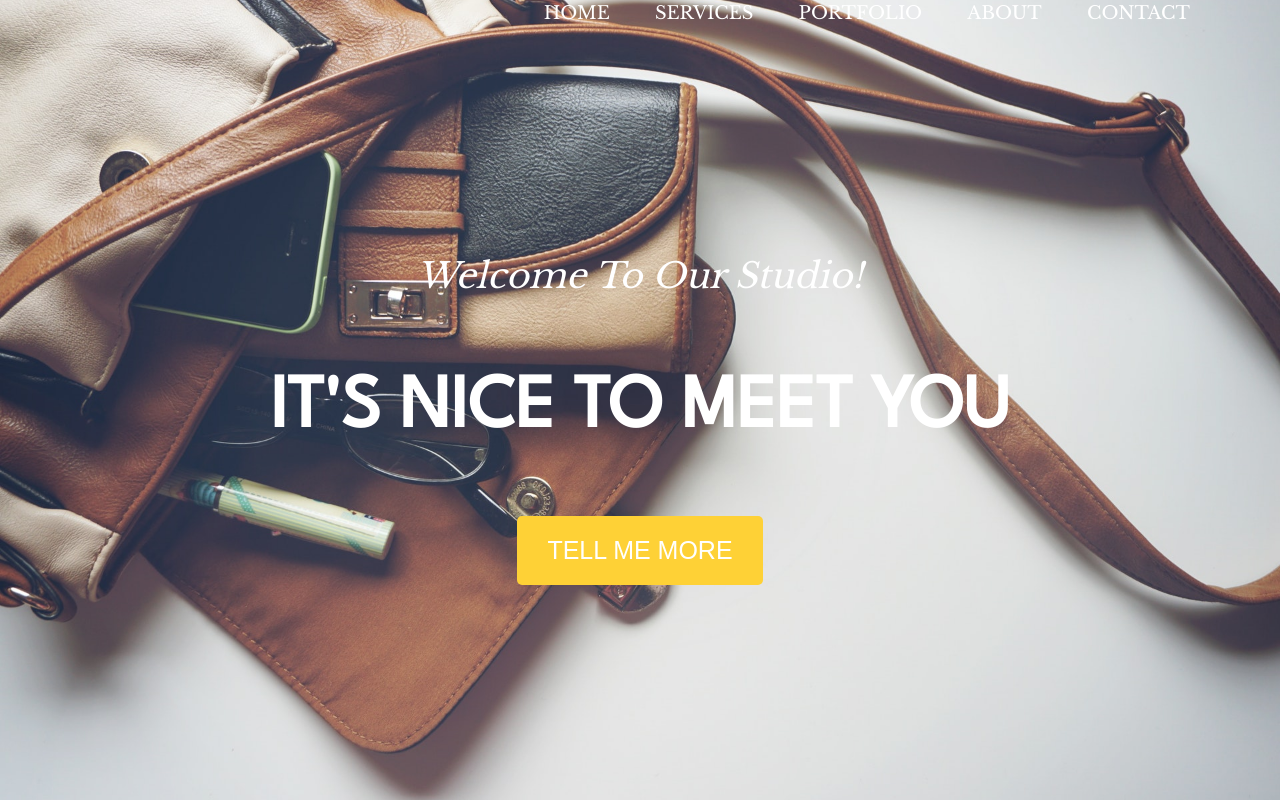
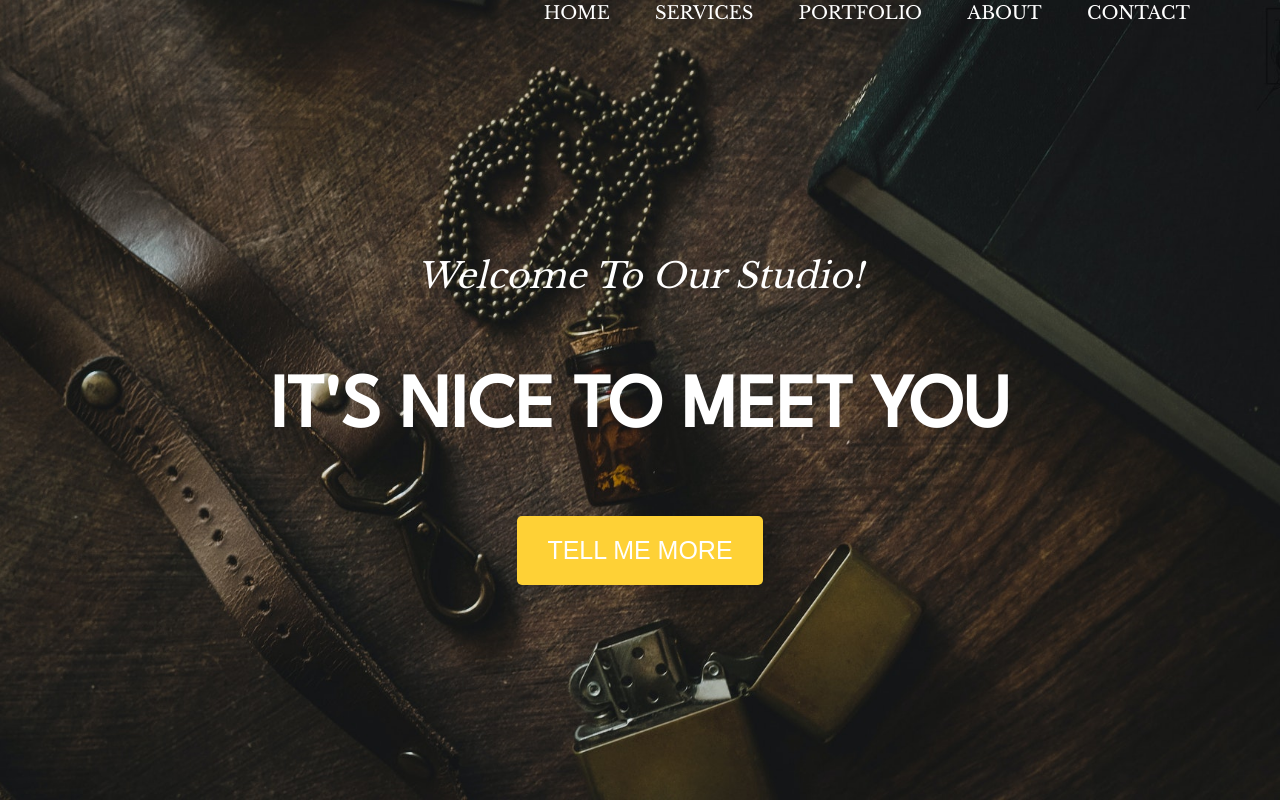
Before and after one commit to michal1231/Project_Module_3, a website: page index.html in a window 1280 px wide. Shown: the top 802 px of the page. Drawn offline with nearby package versions, Linux system fonts and the light colour scheme.

Commit message:
Change hero image

```diff
--- a/sass/style.scss
+++ b/sass/style.scss
@@ -33,7 +33,7 @@ section {
 header {
     height: 100vh;
     width: 100%;
-    background-image: url(/images/pexels-pixabay-157888.jpg);
+    background-image: url("/images/pexels-matt-hatchett-2599270.jpg");
     background-position: center center;
     background-size: cover;
     background-attachment: fixed;
```
Also changed, not shown: css/style.css, images/pexels-matt-hatchett-2599270.jpg (added), images/pexels-pixabay-157888.jpg (deleted).
